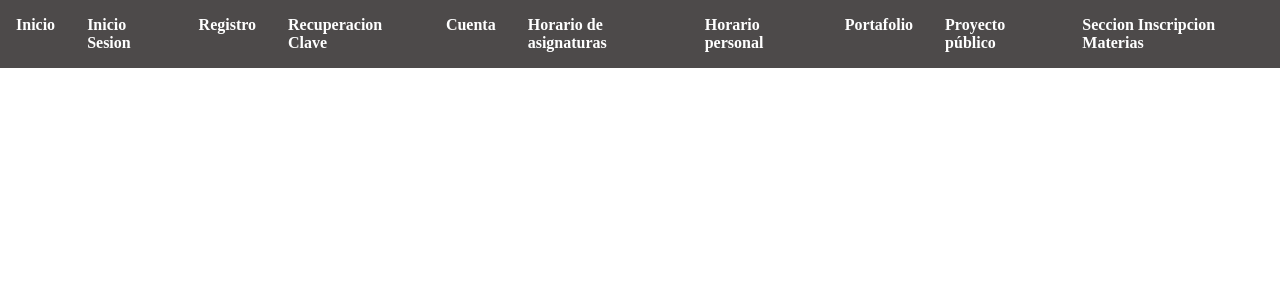
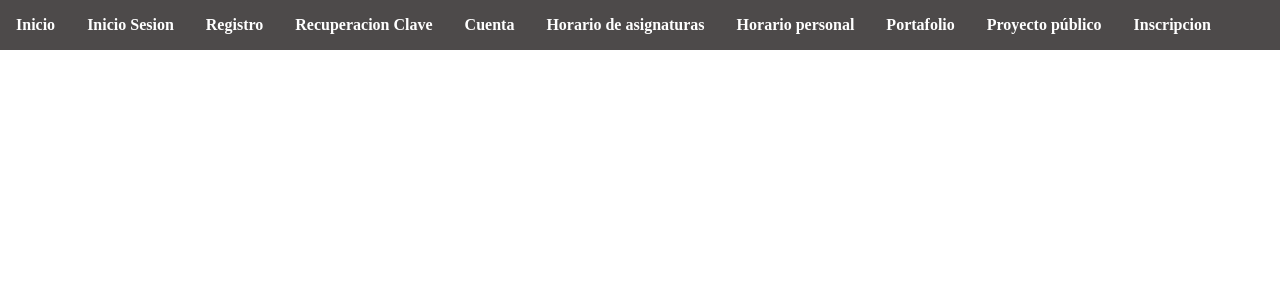
Before and after one commit to Jonatlop07/CronosUNFrontend, a React (Create React App) app: page / in a window 1280 px wide. Shown: the top 300 px of the page. Built offline with nearby package versions, Linux system fonts and the light colour scheme.

Commit message:
Trabajando en portals

```diff
--- a/src/componentes/BarraNavegacion.js
+++ b/src/componentes/BarraNavegacion.js
@@ -87,7 +87,7 @@ const BarraNavegacion = (props) => {
                <Link
                   className="barra-navegacion-enlace"
                   to={RUTA_SEC_INSCRIPCION_MATERIAS}>
-                  Seccion Inscripcion Materias
+                   Inscripcion
                </Link>
             </li>
          </ul>
```
